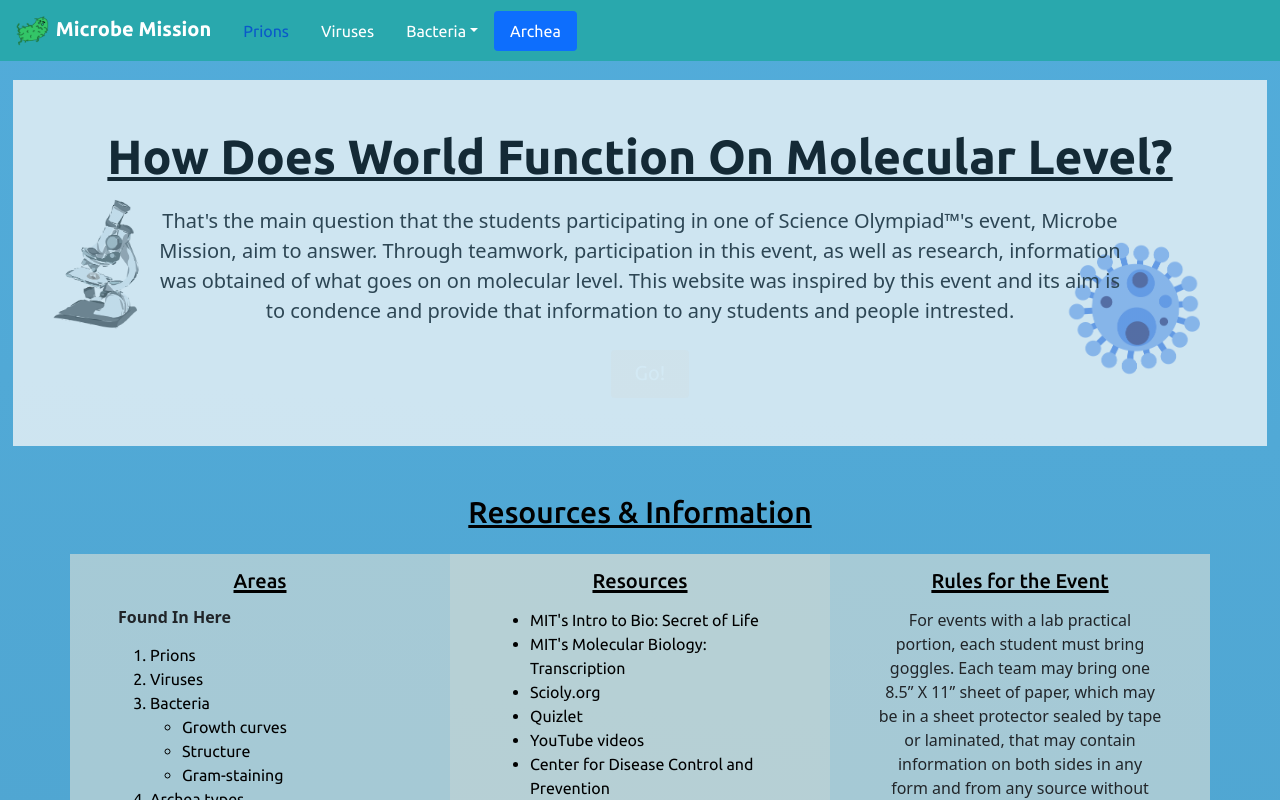
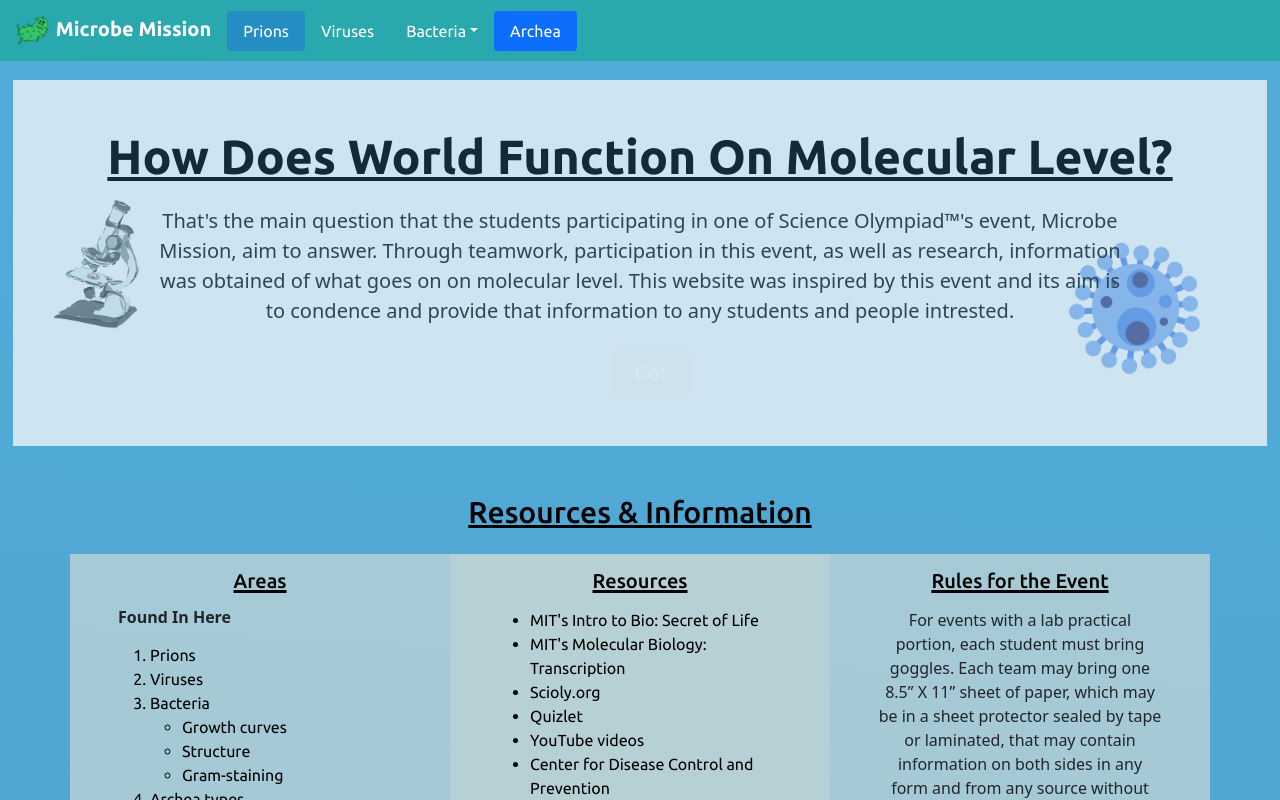
Before and after one commit to DB-090/research-project, a plain HTML site: page index.html in a window 1280 px wide. In both pictures the pointer is over the link 266 px from the left and 30 px from the top of the page. Shown: the top 800 px of the page. Drawn offline with nearby package versions, Linux system fonts and the light colour scheme.

Commit message:
Update style.css

```diff
--- a/style.css
+++ b/style.css
@@ -297,3 +297,10 @@ iframe
 {
     background-color: rgba(250, 235, 215, 0.198);
 }
+
+.nav-link:focus,
+.nav-link:hover
+{
+    background-color: rgb(36, 141, 193);
+    color: white;
+}
```
